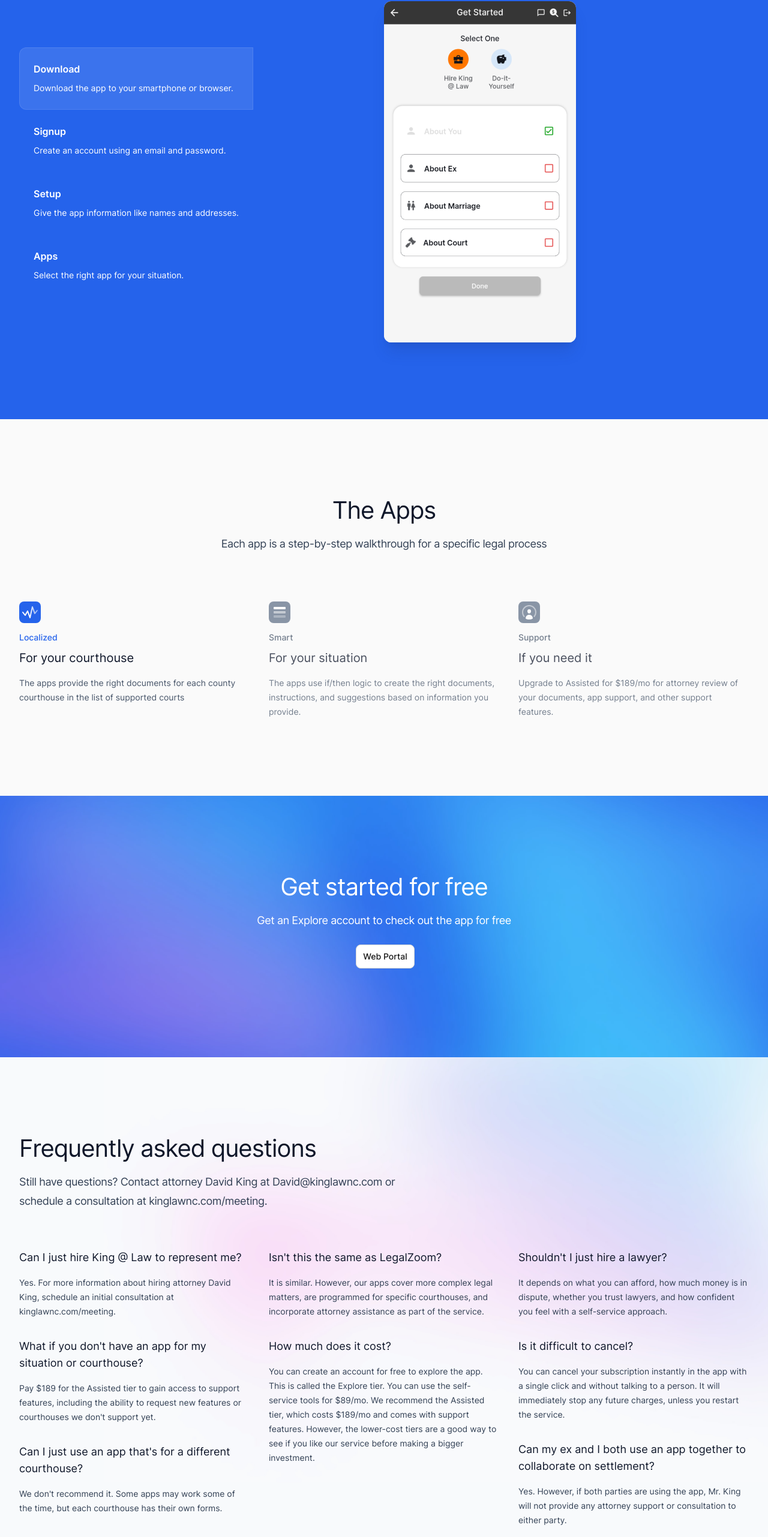
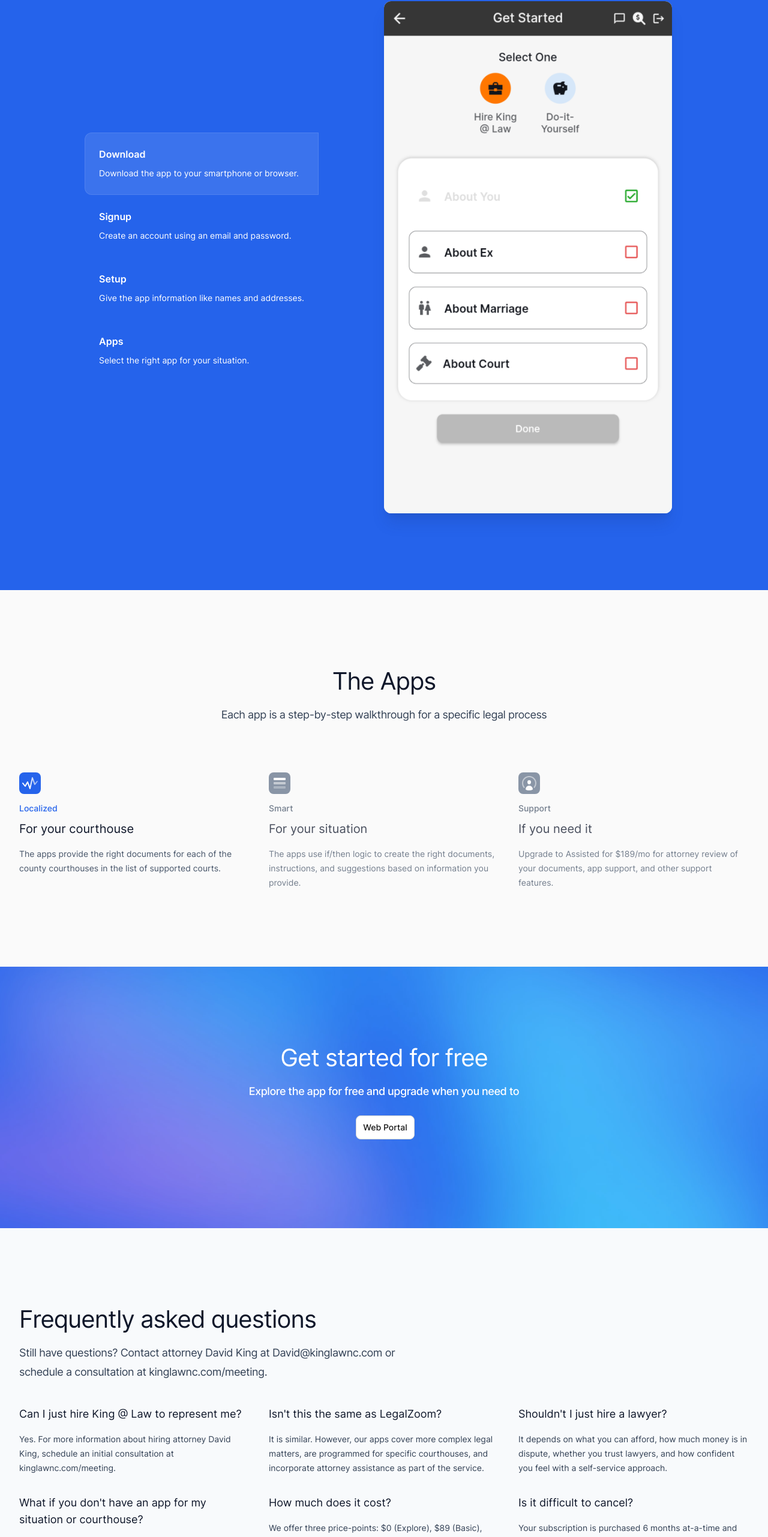
Before and after one commit to David44357/KingLawWebsite, a Next.js app: page /prometheus in a window 1280 px wide. Shown: the part 1086-3649 px from the top of the page at 60% size. Built offline with nearby package versions, Linux system fonts and the light colour scheme.

Commit message:
More updates to landing page

```diff
--- a/src/components/PromCallToAction.jsx
+++ b/src/components/PromCallToAction.jsx
@@ -52,8 +52,8 @@ export function PromCallToAction() {
           <h2 className="font-display text-3xl tracking-tight text-white sm:text-4xl">
             Get started for free
           </h2>
-          <p className="mt-4 text-lg tracking-tight text-white">
-            Get an Explore account to check out the app for free
+          <p className="mt-4 text-lg tracking-tight text-white font-medium">
+            Explore the app for free and upgrade when you need to
           </p>
           <div className="m-3 flex items-center justify-center">
           < ButtonLink OS = {OS} userOS={userOS}></ButtonLink>
--- a/src/components/PromFaqs.jsx
+++ b/src/components/PromFaqs.jsx
@@ -17,7 +17,7 @@ const faqs = [
     {
       question: 'Can I just use an app that\'s for a different courthouse?',
       answer:
-        'We don\'t recommend it. Some apps may work some of the time, but each courthouse has their own forms.',
+        'We don\'t recommend it. Some apps may work some of the time, but each courthouse has their own documents and processes.',
     },
   ],
   [
@@ -30,7 +30,7 @@ const faqs = [
       question:
         'How much does it cost?',
       answer:
-        'You can create an account for free to explore the app. This is called the Explore tier. You can use the self-service tools for $89/mo. We recommend the Assisted tier, which costs $189/mo and comes with support features. However, the lower-cost tiers are a good way to see if you like our service before making a bigger investment.',
+        'We offer three price-points: $0 (Explore), $89 (Basic), and $189 (Assisted). We recommend you start with the free Explore account, then upgrade as the need arises.',
     },
   ],
   [
@@ -41,12 +41,12 @@ const faqs = [
     },
     {
       question: 'Is it difficult to cancel?',
-      answer: 'You can cancel your subscription instantly in the app with a single click and without talking to a person. It will immediately stop any future charges, unless you restart the service.',
+      answer: 'Your subscription is purchased 6 months at-a-time and do not auto-renew. It cancels automatically, unless you choose to renew.',
     },
     {
       question: 'Can my ex and I both use an app together to collaborate on settlement?',
       answer:
-        'Yes. However, if both parties are using the app, Mr. King will not provide any attorney support or consultation to either party.',
+        'Yes. However, if both parties are using the app, Mr. King will not provide a consultation to either party, due to the bar association\'s Conflict of Interest rules.',
     },
   ],
 ]
@@ -58,14 +58,7 @@ export function PromFaqs() {
       aria-labelledby="faq-title"
       className="relative overflow-hidden bg-slate-50 py-20 sm:py-32"
     >
-      <Image
-        className="absolute left-1/2 top-0 max-w-none -translate-y-1/4 translate-x-[-30%]"
-        src={backgroundImage}
-        alt=""
-        width={1558}
-        height={946}
-        unoptimized
-      />
+
       <PromContainer className="relative">
         <div className="mx-auto max-w-2xl lg:mx-0">
           <h2
@@ -80,7 +73,7 @@ export function PromFaqs() {
         </div>
         <ul
           role="list"
-          className="mx-auto mt-16 grid max-w-2xl grid-cols-1 gap-8 lg:max-w-none lg:grid-cols-3"
+          className="mx-auto mt-10 grid max-w-2xl grid-cols-1 gap-8 lg:max-w-none lg:grid-cols-3"
         >
           {faqs.map((column, columnIndex) => (
             <li key={columnIndex}>
--- a/src/components/PromPrimaryFeatures.jsx
+++ b/src/components/PromPrimaryFeatures.jsx
@@ -75,12 +75,12 @@ export function PromPrimaryFeatures() {
         </div>
         <Tab.Group
           as="div"
-          className="mt-10 grid grid-cols-1 items-center gap-y-2 sm:gap-y-6 md:mt-20 lg:grid-cols-10 lg:pt-0"
+          className="mx-auto mt-10 grid grid-cols-1 items-center gap-y-2 sm:gap-y-6 md:mt-20 lg:grid-cols-10 lg:pt-0"
           vertical={tabOrientation === 'vertical'}
         >
           {({ selectedIndex }) => (
             <>
-              <div className="-mx-4 flex overflow-x-auto sm:mx-0 sm:overflow-visible sm:pb-0 lg:col-span-5 flex items-center">
+              <div className="-mx-4 overflow-x-auto sm:mx-auto sm:overflow-visible sm:pb-0 lg:col-span-5 items-center">
                 <Tab.List className="relative z-10 flex whitespace-nowrap px-4 sm:mx-auto sm:px-0 lg:mx-0 lg:block lg:gap-x-0 lg:gap-y-1 lg:whitespace-normal">
                   {features.map((feature, featureIndex) => (
                     <div
@@ -95,7 +95,7 @@ export function PromPrimaryFeatures() {
                       <h3 class="outline-none">
                         <Tab
                           className={clsx(
-                            'font-display font-semibold text-base outline-none',
+                            'font-display font-semibold sm:text-base md:text-large outline-none',
                             selectedIndex === featureIndex
                               ? 'text-blue-600 lg:text-white'
                               : 'text-white hover:text-white lg:text-white',
@@ -128,7 +128,7 @@ export function PromPrimaryFeatures() {
                         {feature.description}
                       </p>
                     </div>
-                    <div className="mt-10 w-[25rem] overflow-hidden rounded-xl bg-slate-50 shadow-xl shadow-blue-900/20 lg:mt-0 lg:w-[20rem] max-w-300px sm:mx-auto lg:mx-0">
+                    <div className="mt-10 sm:w-[15rem] md:w-[25rem] lg:w-[30rem] overflow-hidden rounded-xl bg-slate-50 shadow-xl shadow-blue-900/20 lg:mt-0 lg:w-[20rem] max-w-300px sm:mx-auto lg:mx-0">
                       <Image
                         className="w-full max-w-300px"
                         src={feature.image}
--- a/src/components/PromSecondaryFeatures.jsx
+++ b/src/components/PromSecondaryFeatures.jsx
@@ -15,7 +15,7 @@ const features = [
     name: 'Localized',
     summary: 'For your courthouse',
     description:
-      'The apps provide the right documents for each county courthouse in the list of supported courts',
+      'The apps provide the right documents for each of the county courthouses in the list of supported courts.',
 
     icon: function ReportingIcon() {
       let id = useId()
@@ -132,7 +132,7 @@ function Feature({ feature, isActive, className, ...props }) {
 
 function FeaturesMobile() {
   return (
-    <div className="-mx-4 mt-20 flex flex-col gap-y-10 overflow-hidden px-4 sm:-mx-6 sm:px-6 lg:hidden">
+    <div className="-mx-4 mt-10 flex flex-col gap-y-10 overflow-hidden px-4 sm:-mx-6 sm:px-6 lg:hidden">
       {features.map((feature) => (
         <div key={feature.summary}>
           <Feature feature={feature} className="mx-auto max-w-2xl" isActive />
@@ -158,7 +158,7 @@ function FeaturesDesktop() {
                 feature={{
                   ...feature,
                   name: (
-                    <Tab className="ui-not-focus-visible:outline-none">
+                    <Tab className="focus:outline-none ui-not-focus-visible:outline-none">
                       <span className="absolute inset-0" />
                       {feature.name}
                     </Tab>
```
